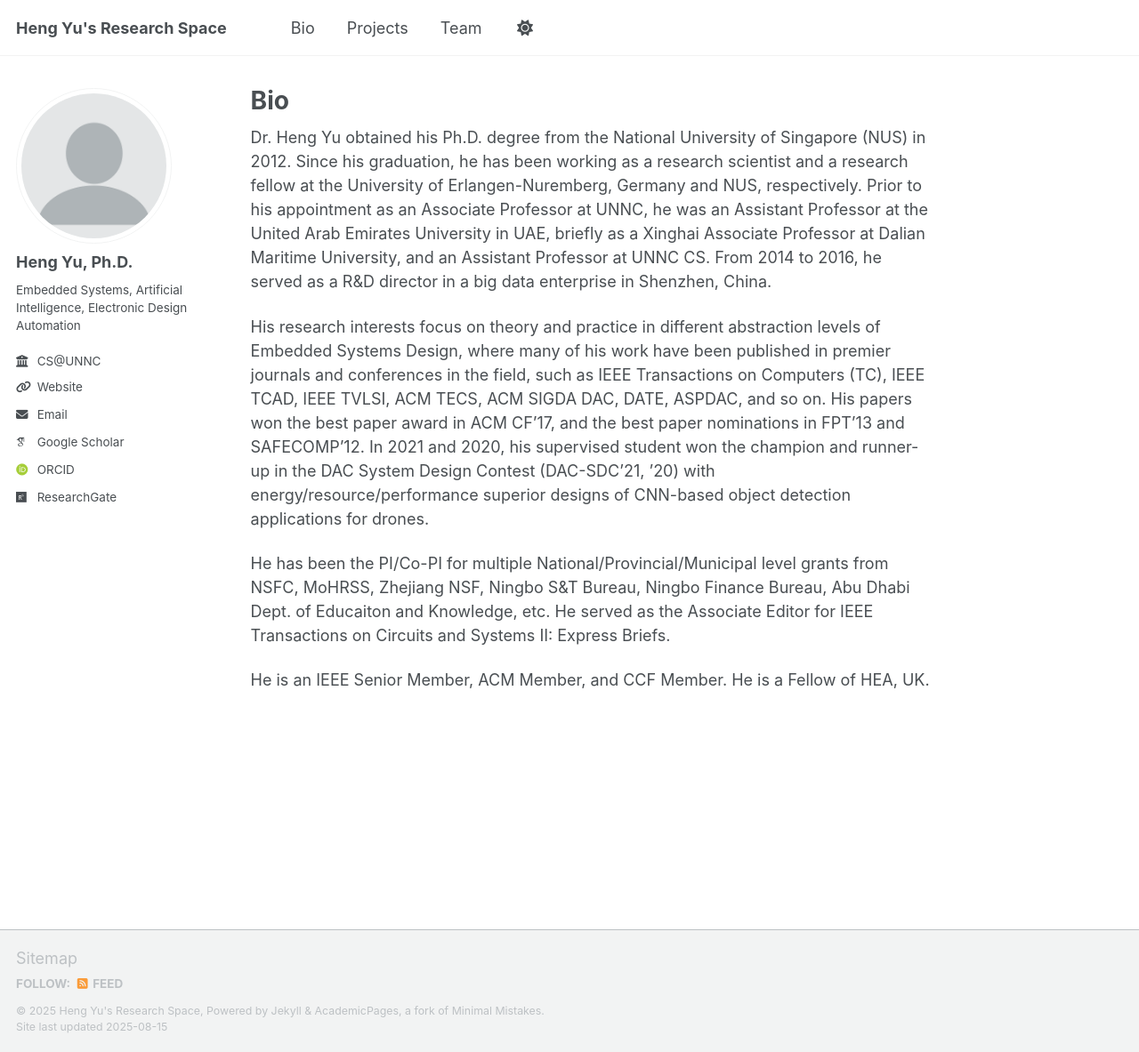
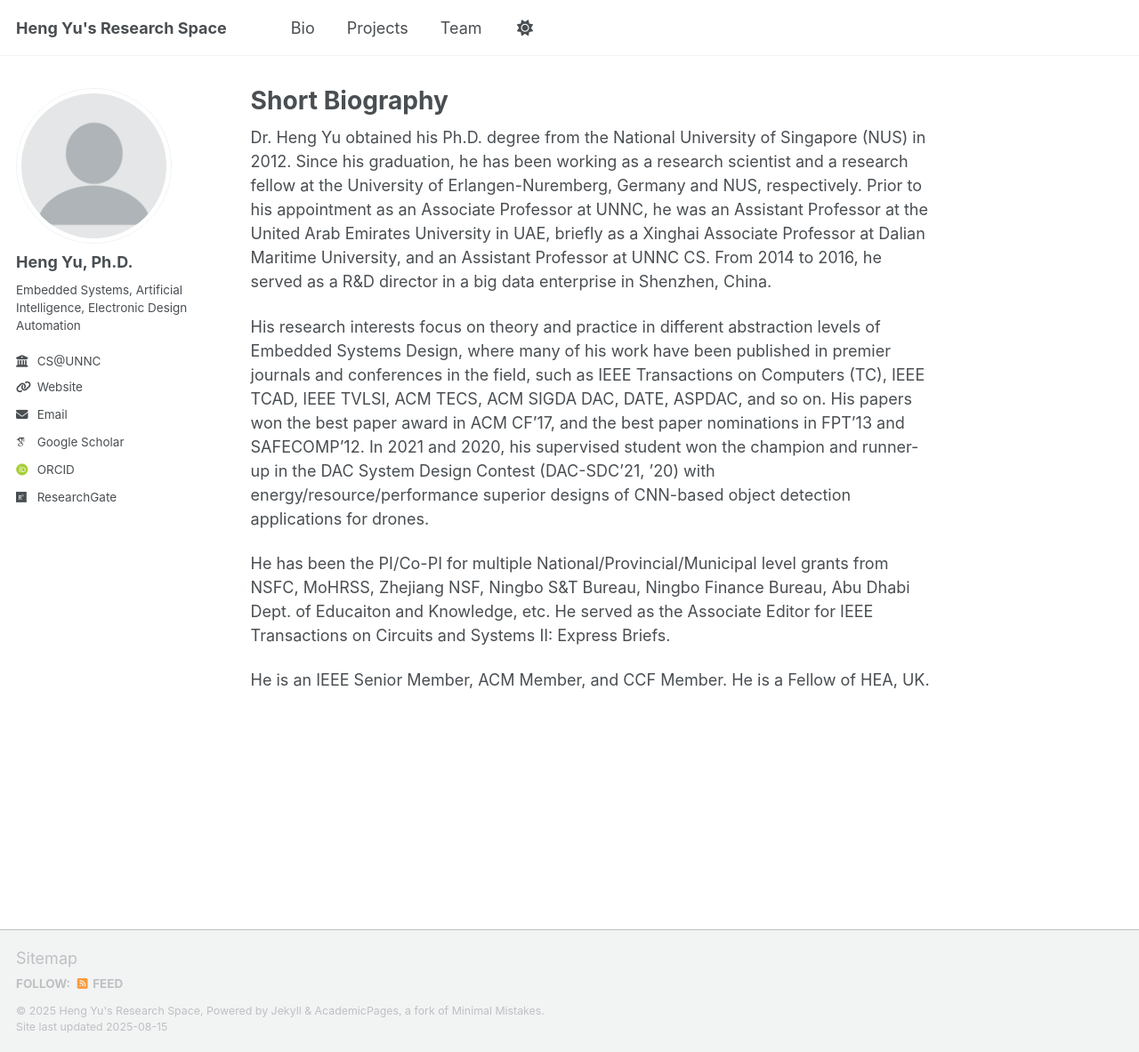
Before and after one commit to eleyuheng/eleyuheng.github.io, a Jekyll site: the page built from _pages/bio.md, in a window 1280 px wide and 1183 px high. Shown: the whole window at 89% size. Built offline with Jekyll 4.4.1, drawn with Linux system fonts in a browser that asks for light colours; some web fonts are replaced; a script that is not in the unit is left out.

Commit message:
Update bio.md

```diff
--- a/_pages/bio.md
+++ b/_pages/bio.md
@@ -1,8 +1,9 @@
 ---
-title: "Bio"
+title: "Short Biography"
 permalink: /bio/
 author_profile: true
 ---
+
 
 Dr. Heng Yu obtained his Ph.D. degree from the National University of Singapore (NUS) in 2012. Since his graduation, he has been working as a research scientist and a research fellow at the University of Erlangen-Nuremberg, Germany and NUS, respectively. Prior to his appointment as an Associate Professor at UNNC, he was an Assistant Professor at the United Arab Emirates University in UAE, briefly as a Xinghai Associate Professor at Dalian Maritime University, and an Assistant Professor at UNNC CS. From 2014 to 2016, he served as a R&D director in a big data enterprise in Shenzhen, China.
 
```
